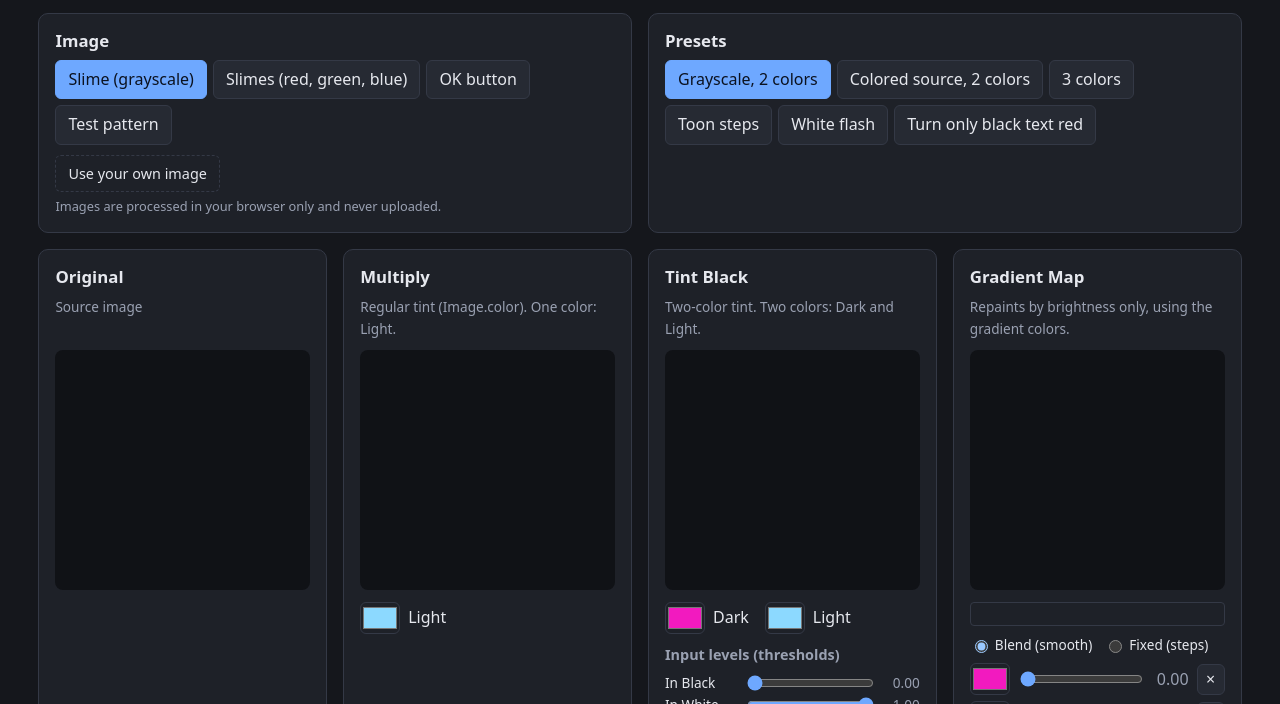
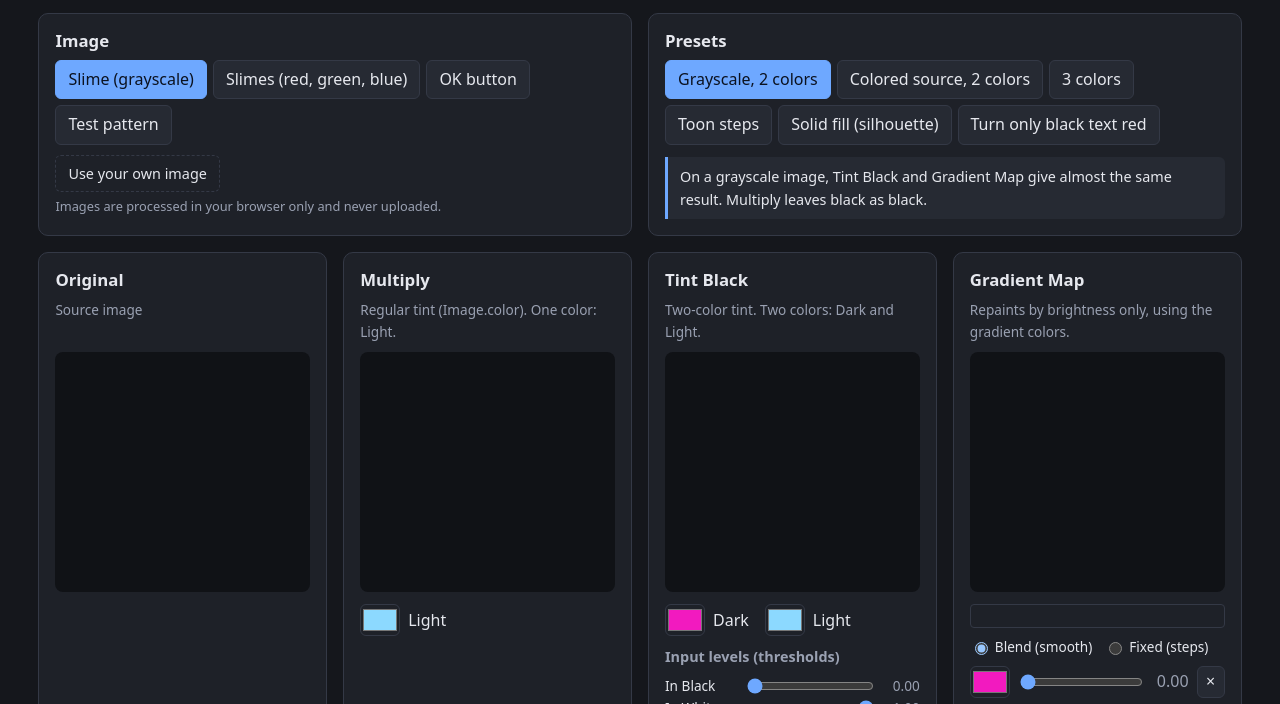
Before and after one commit to hatayama/tint-black-demo, a website with bundled scripts: page index.html in a window 1280 px wide. Shown: the part 94-798 px from the top of the page. Built offline with nearby package versions, Linux system fonts and the light colour scheme.

Commit message:
白フラッシュのプリセットを単色塗りつぶしに変え、プリセットごとの説明を表示
「白フラッシュ」は暗い背景の上でただ白くなるだけに見え、何を示す例か
伝わらなかったため。本質である「Dark と Light を同じ色にすると形だけ残して
1 色で塗りつぶせる」が分かるよう、名前を単色塗りつぶし（シルエット）にし、
白の代わりにオレンジで塗る。

あわせて、他のプリセットも意図が読み取れるよう、選んだプリセットが何を
比べる例なのかを 1 行で表示する。手で値を変えたあとも説明は残す。

```diff
--- a/index.html
+++ b/index.html
@@ -36,6 +36,7 @@
     <div class="control-group">
       <h2 data-i18n="presetHeading"></h2>
       <div id="preset-buttons" class="button-row"></div>
+      <p id="preset-note" class="preset-note" hidden></p>
     </div>
   </section>
 
--- a/src/i18n.js
+++ b/src/i18n.js
@@ -16,8 +16,14 @@ const STRINGS = {
     'preset.colored': '色付き画像・2色',
     'preset.threeColors': '3色',
     'preset.toonSteps': 'トゥーン調の段階',
-    'preset.whiteFlash': '白フラッシュ',
+    'preset.solidFill': '単色で塗りつぶし（シルエット）',
     'preset.damage': '黒い文字だけ赤に',
+    'presetNote.grayscale': '白黒の画像では、Tint Black とグラデーションマップはほぼ同じ結果になります。乗算では黒が黒のまま残ります。',
+    'presetNote.colored': '色付きの画像では違いが出ます。Tint Black は元の色の差がある程度残り、グラデーションマップは明るさが同じなら同じ色になります。',
+    'presetNote.threeColors': '中間の色（オレンジ）を挟めるのはグラデーションマップだけです。Tint Black は Dark と Light の 2 色しか持てません。',
+    'presetNote.toonSteps': 'アニメ塗りのような段階的な塗り分けです。Tint Black は In Black と In White を近づけて 2 段、グラデーションマップは Fixed モードで 3 段にしています。',
+    'presetNote.solidFill': 'Dark と Light を同じ色にすると、形だけ残して 1 色で塗りつぶせます。被弾時の白フラッシュやシルエット表示に使います。乗算では黒が残るので塗りつぶせません。',
+    'presetNote.damage': 'Light を白、Dark を赤にすると、白い部分はそのままで黒い部分だけが赤くなります。乗算では黒い文字に色を付けられません。',
     'panel.original': 'オリジナル',
     'panel.multiply': '乗算',
     'panel.tintBlack': 'Tint Black',
@@ -68,8 +74,14 @@ const STRINGS = {
     'preset.colored': 'Colored source, 2 colors',
     'preset.threeColors': '3 colors',
     'preset.toonSteps': 'Toon steps',
-    'preset.whiteFlash': 'White flash',
+    'preset.solidFill': 'Solid fill (silhouette)',
     'preset.damage': 'Turn only black text red',
+    'presetNote.grayscale': 'On a grayscale image, Tint Black and Gradient Map give almost the same result. Multiply leaves black as black.',
+    'presetNote.colored': 'On a colored image they differ: Tint Black keeps some of the differences between source colors, while Gradient Map paints equal brightness the same color.',
+    'presetNote.threeColors': 'Only Gradient Map can add a middle color (orange). Tint Black has just two colors: Dark and Light.',
+    'presetNote.toonSteps': 'Flat, cel-shaded color bands. Tint Black makes 2 tones by bringing In Black and In White close together; Gradient Map makes 3 with Fixed mode.',
+    'presetNote.solidFill': 'Set Dark and Light to the same color to fill the whole shape with one color, keeping only its shape. Used for hit flashes and silhouettes. Multiply cannot do this because black stays black.',
+    'presetNote.damage': 'With Light white and Dark red, white parts stay as they are and only black parts turn red. Multiply cannot color black text.',
     'panel.original': 'Original',
     'panel.multiply': 'Multiply',
     'panel.tintBlack': 'Tint Black',
--- a/src/main.js
+++ b/src/main.js
@@ -156,7 +156,16 @@ function applyPreset(preset) {
   for (const button of $('preset-buttons').children) {
     button.setAttribute('aria-pressed', String(button.dataset.presetId === preset.id));
   }
+  showPresetNote(preset.id);
   requestRender();
+}
+
+// 手で値を変えたあとも、最後に選んだプリセットの意図は読めるよう説明は残す
+function showPresetNote(presetId) {
+  const note = $('preset-note');
+  note.dataset.i18n = `presetNote.${presetId}`;
+  note.textContent = t(state.lang, note.dataset.i18n);
+  note.hidden = false;
 }
 
 function onManualChange() {
--- a/src/presets.js
+++ b/src/presets.js
@@ -15,6 +15,7 @@ const PURPLE = '#9940f2';
 const CREAM = '#fff2bf';
 const WHITE = '#ffffff';
 const RED = '#cc0000';
+const FILL = '#ff8a1f';
 
 const DEFAULT_LEVELS = Object.freeze({ inBlack: 0, inWhite: 1, gamma: 1 });
 
@@ -52,12 +53,12 @@ export const PRESETS = Object.freeze([
     gradient: { mode: 'fixed', stops: [{ time: 0.55, color: PURPLE }, { time: 0.8, color: ORANGE }, { time: 1, color: CREAM }] },
   },
   {
-    id: 'whiteFlash',
+    id: 'solidFill',
     image: 'slime',
-    light: WHITE,
-    dark: WHITE,
+    light: FILL,
+    dark: FILL,
     levels: DEFAULT_LEVELS,
-    gradient: { mode: 'blend', stops: [{ time: 0, color: WHITE }, { time: 1, color: WHITE }] },
+    gradient: { mode: 'blend', stops: [{ time: 0, color: FILL }, { time: 1, color: FILL }] },
   },
   {
     id: 'damage',
--- a/style.css
+++ b/style.css
@@ -152,6 +152,15 @@ button.small {
   margin: 4px 0 0;
   font-size: 0.8rem;
   color: var(--muted);
+}
+
+.preset-note {
+  margin: 12px 0 0;
+  padding: 8px 12px;
+  border-left: 3px solid var(--accent);
+  background: var(--surface-2);
+  border-radius: 0 6px 6px 0;
+  font-size: 0.9rem;
 }
 
 .panels {
```
Also changed, not shown: test/presets.test.js (added, +31 -0 lines).
